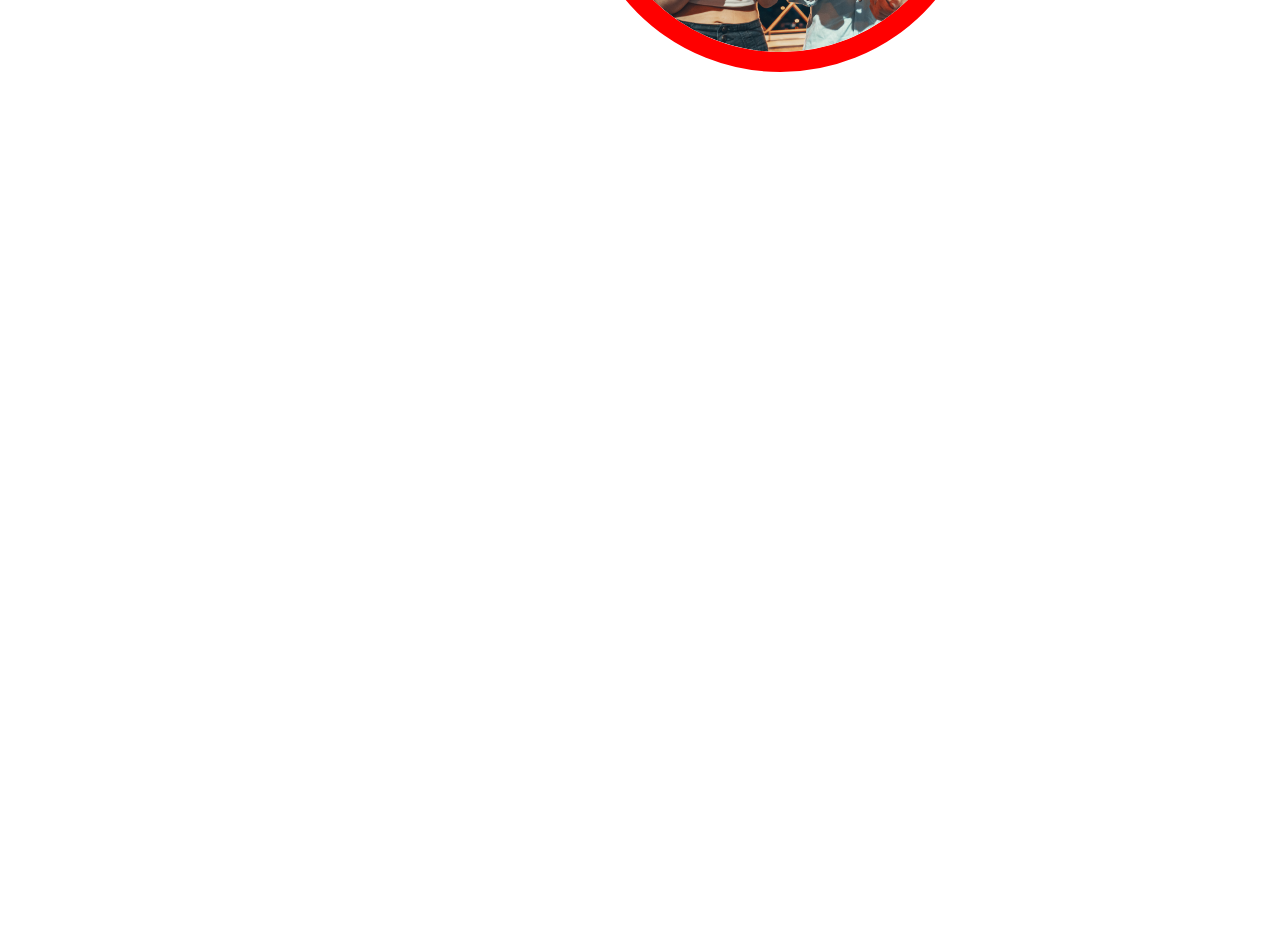
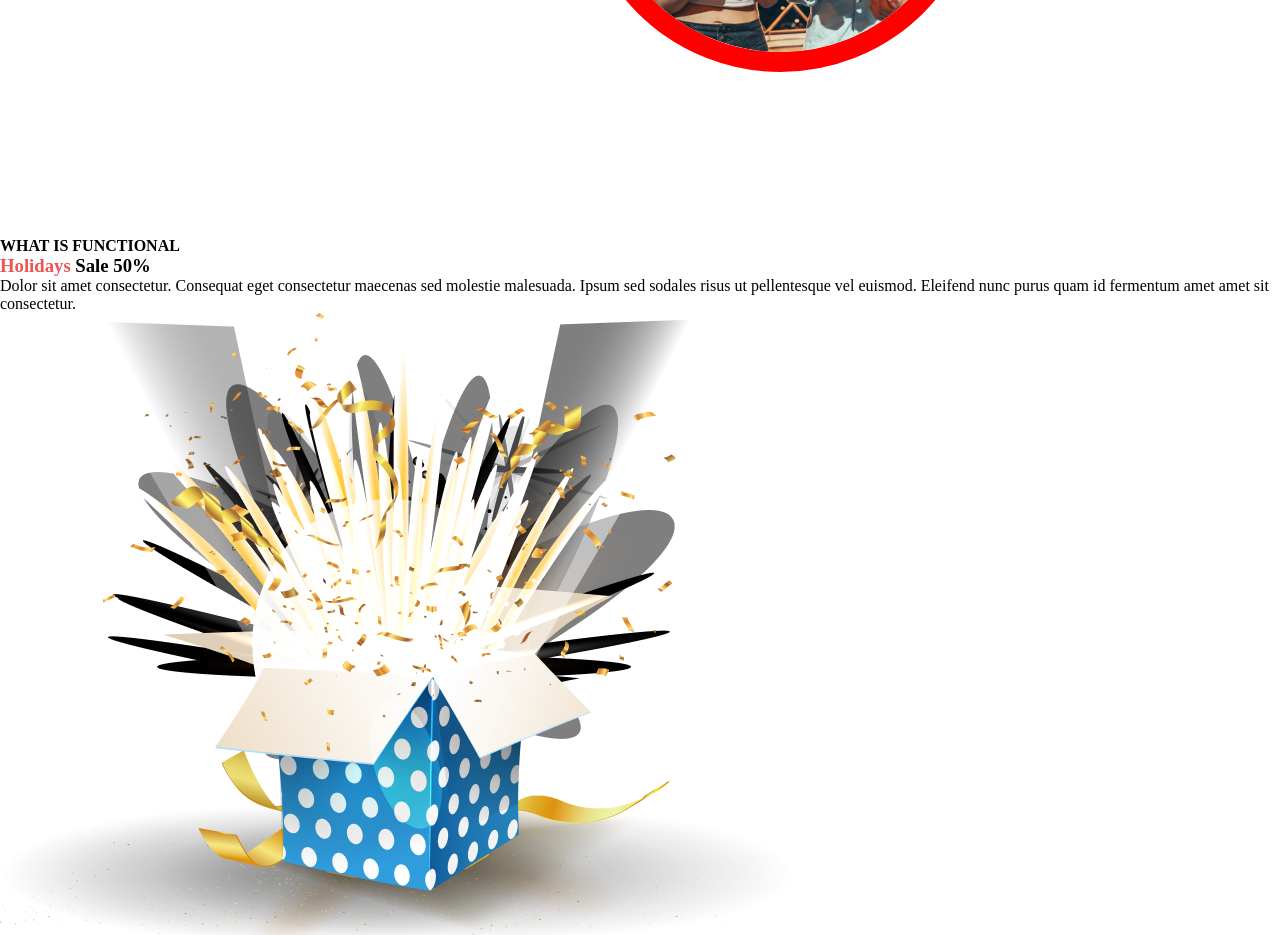
Before and after one commit to AliHossain09/B9A1-2024-New-Year-Mission, a plain HTML site: page index.html in a window 1280 px wide. Shown: the part 2759-3694 px from the top of the page. Before the commit the page ends 2996 px from the top, so only its background shows below. Drawn offline with Linux system fonts and the light colour scheme.

Commit message:
completed work

```diff
--- a/index.html
+++ b/index.html
@@ -72,7 +72,21 @@
 
 </div>
 
+<!-- holiday sale section -->
+<div class="holiday-container">
+    <div class="title-section">
+        <h4 class="holi-title1">WHAT IS FUNCTIONAL</h4>
+        <h3 class="holi-title2"><span class="separate-color">Holidays</span> Sale 50%</h3>
+        <p class="holi-title3">Dolor sit amet consectetur. Consequat eget consectetur maecenas sed
+            molestie malesuada. Ipsum sed sodales risus ut pellentesque vel euismod. Eleifend nunc purus quam id fermentum amet amet sit consectetur.</p>
+    </div>
 
+    <div class="image-container">
+        <div class="imaag1"><img src="./new-images/Group 75.png" alt=""></div>
+        <div class="imaag2"><img src="./new-images/Group 44.png" alt=""></div>
+        <div class="imaag3"><img src="./new-images/Rectangle 1.png" alt=""></div>
+    </div>
+</div>
     </main>
     <footer>
 
--- a/styles/new-year-mission.css
+++ b/styles/new-year-mission.css
@@ -204,18 +204,20 @@ a:hover {
 
 }
 
-.right{
+.right {
     margin: 0px 50px;
     padding-left: 30px;
 }
-.year{
+
+.year {
     color: #F00;
     font-family: Inter;
     font-size: 35px;
     font-weight: 700;
     padding-top: 20px;
 }
-.discription2{
+
+.discription2 {
     font-family: Inter;
     font-size: 20px;
     font-weight: 400;
@@ -224,14 +226,36 @@ a:hover {
     padding-top: 20px;
     padding-bottom: 20px;
 }
-.im2{
-padding-top: 30px;
-height: 150px;
+
+.im2 {
+    padding-top: 30px;
+    height: 150px;
 }
-.left{
+
+.left {
     margin-right: 50px;
 }
-.im1{
-   border: 20px solid red;
-   border-radius: 50%;
+
+.im1 {
+    border: 20px solid red;
+    border-radius: 50%;
 }
+
+/* holiday sale style section  */
+.holiday-container {
+
+}
+
+.title-section {}
+
+.holi-title1 {}
+
+.holi-title2 {}
+
+.holi-title3 {}
+
+.imaag1 {}
+
+.imaag2 {}
+
+.imaag3 {}
```
